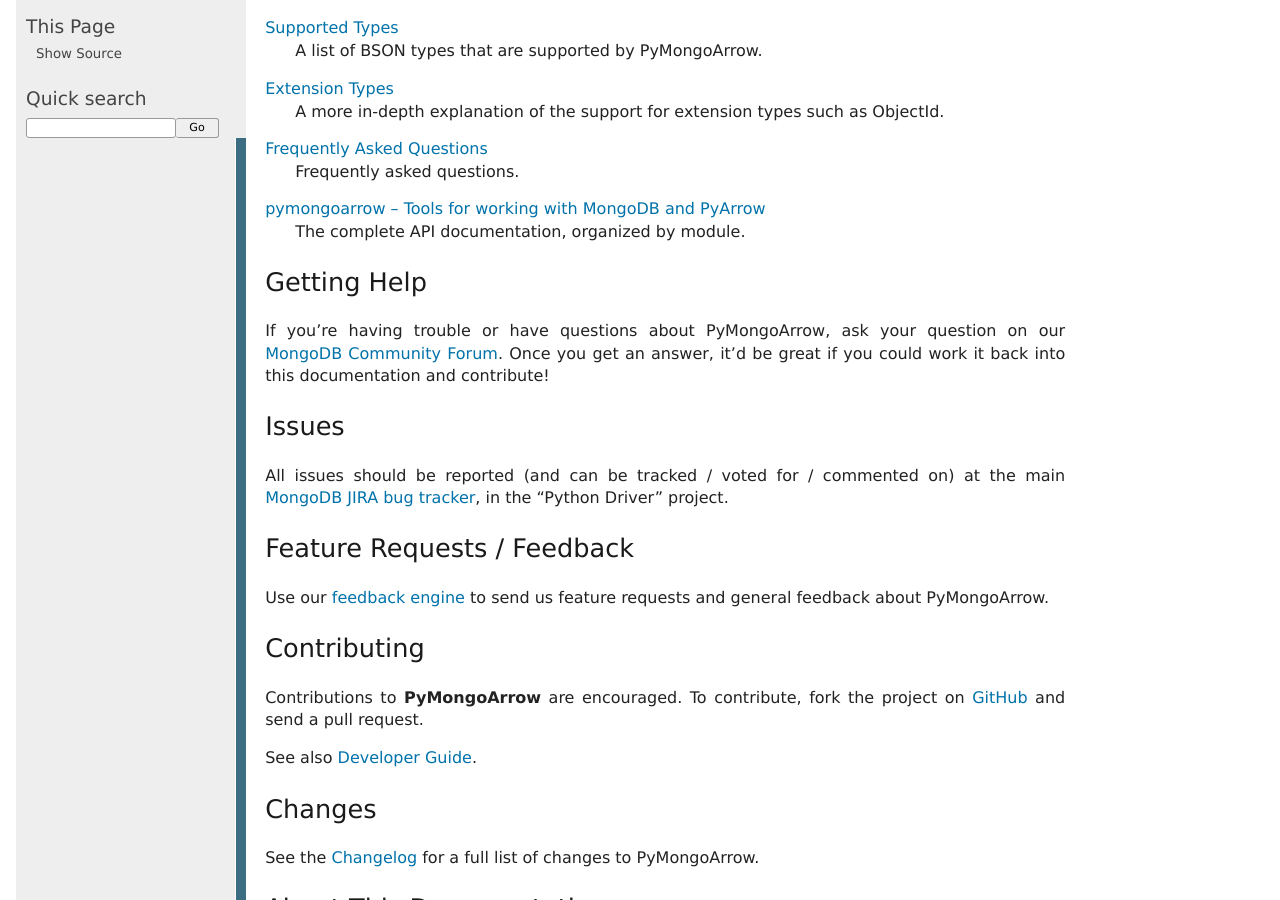
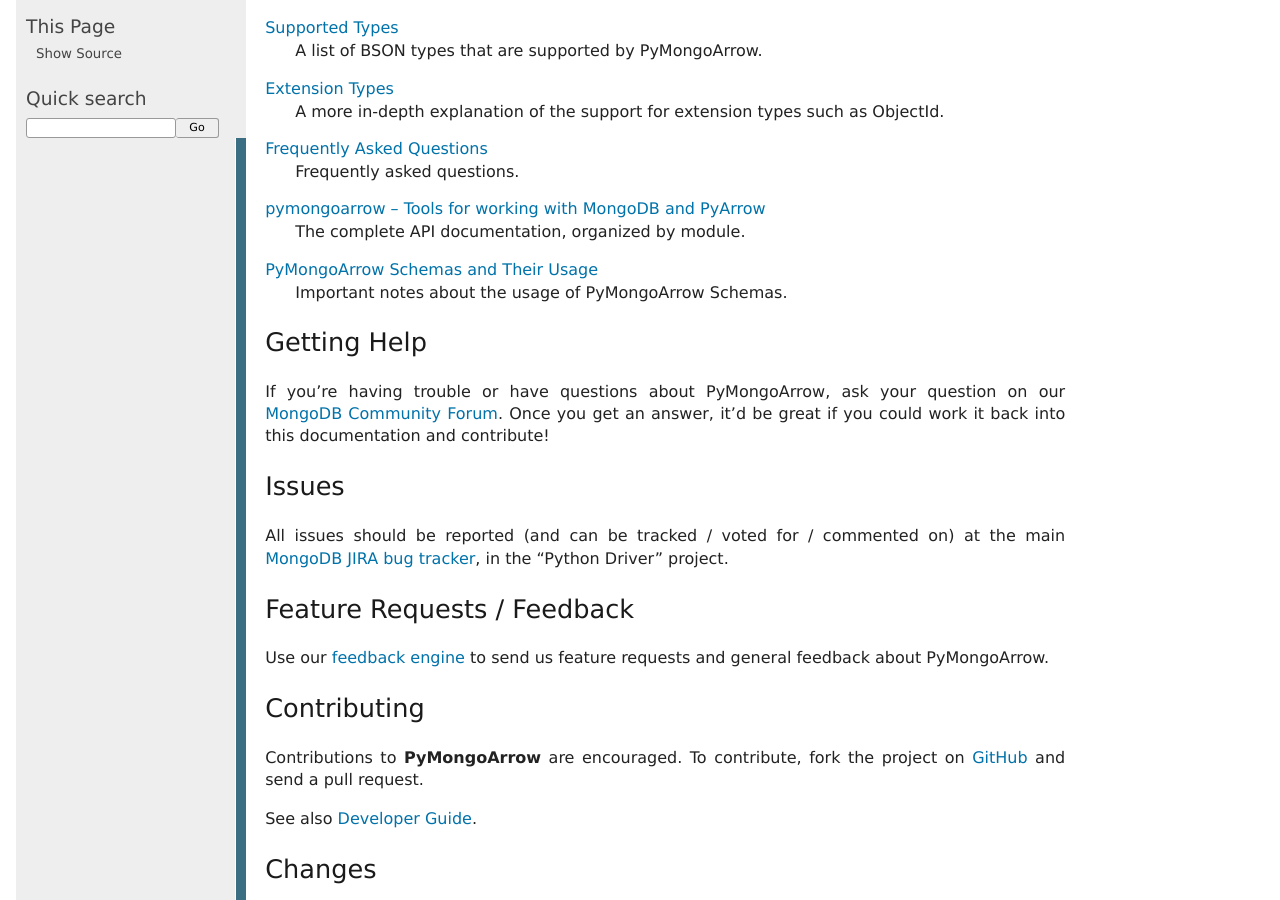
Before and after one commit to mongodb-labs/mongo-arrow, a Sphinx documentation site: the page built from bindings/python/docs/source/index.rst, in a window 1280 px wide and 900 px high, scrolled down 419 px. Built offline with Sphinx 7.4.7, drawn with Linux system fonts in a browser that asks for light colours; part of the change alters nothing that is shown.

Commit message:
initial commit

```diff
--- a/bindings/python/docs/source/index.rst
+++ b/bindings/python/docs/source/index.rst
@@ -29,6 +29,9 @@ know to use **PyMongoArrow**.
 
 :doc:`api/index`
   The complete API documentation, organized by module.
+
+:doc:`schemas`
+  Important notes about the usage of PyMongoArrow Schemas.
 
 Getting Help
 ------------
@@ -91,3 +94,4 @@ Indices and tables
    api/index
    changelog
    developer/index
+   schemas
--- /dev/null
+++ b/bindings/python/docs/source/schemas.rst
@@ -0,0 +1,47 @@
+.. _schema usage:
+
+PyMongoArrow Schemas and Their Usage
+====================================
+
+While there are many similarities between `MongoDB Projections <https://www.mongodb.com/docs/manual/reference/operator/projection/positional/>`_
+and :class:`pymongoarrow.api.Schema`'s, there are a few important differences:
+
+* Schemas do not support `"dotted" notation <https://www.mongodb.com/docs/manual/core/document/#dot-notation>`_,
+  instead they require that there can be only one type for any field name in a document **or any of its subdocuments**.
+* Sub documents must either follow the same Schema as their parent document, or must use field names that do not conflict
+  with any of the field names in the parent document.
+
+
+One can also use projections to flatten the data prior to ingesting into PyMongoArrow.
+The following example illustrates how to do it with a very simple nested document structure.
+
+.. code-block:: python
+
+   >>> from pymongo import MongoClient
+   >>> from pymongoarrow.api import Schema, find_pandas_all
+   >>> from pymongoarrow.types import (
+   >>>     ObjectIdType,
+   >>> )
+   >>> coll = MongoClient(username="user", password="password").db.coll
+   >>> coll.insert_many([{
+   >>>     "prop": {
+   >>>         "Name": "foo",
+   >>>         "Start": 0,
+   >>>     }
+   >>> }, {
+   >>>     "prop": {
+   >>>         "Name": "bar",
+   >>>         "Start": 10,
+   >>>     }
+   >>> },])
+   >>> df=find_pandas_all(coll,
+   >>> {"prop.Start": {'$gte':0,'$lte':10,}},
+   >>> projection={
+   >>>     "propName": "$prop.Name",
+   >>>     "propStart": "$prop.Start"
+   >>> },
+   >>> schema=Schema({"_id": ObjectIdType(), "propStart": int, "propName": str}))
+   >>> print(df)
+                                    _id  propStart propName
+   0  b'c\xec2\x98R(\xc9\x1e@#\xcc\xbb'          0      foo
+   1  b'c\xec2\x98R(\xc9\x1e@#\xcc\xbc'         10      bar
```
